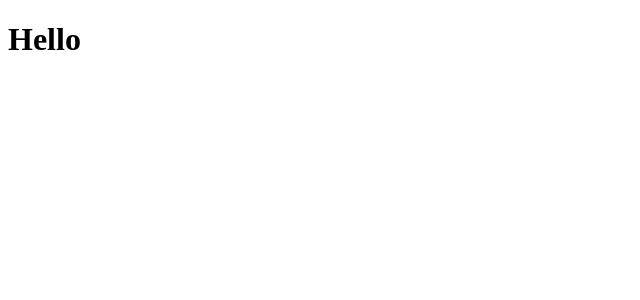
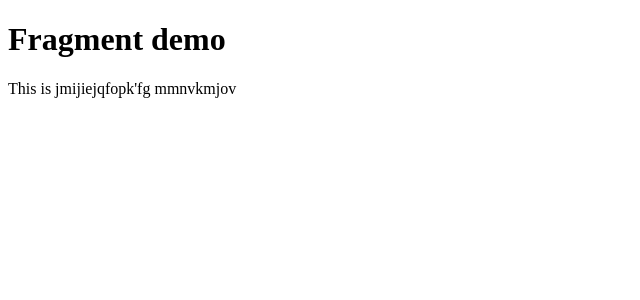
Before and after one commit to adetorodev/reactify, a React (Create React App) app: page / in a window 1280 px wide. Shown: the top 300 px of the page, without its empty margins (0-640 px from the left). Built offline with nearby package versions, Linux system fonts and the light colour scheme.

Commit message:
task: Fragment

```diff
--- a/src/App.js
+++ b/src/App.js
@@ -1,5 +1,11 @@
+import FragmentDemo from "./component/FragmentDemo";
+
 function App() {
-  return <div><h1>Hello</h1></div>;
+  return (
+    <div>
+    <FragmentDemo />
+  </div>
+  )
 }
 
 export default App;
--- /dev/null
+++ b/src/component/FragmentDemo.js
@@ -0,0 +1,12 @@
+import React from 'react'
+
+const FragmentDemo = () => {
+  return (
+    <React.Fragment>
+        <h1>Fragment demo</h1>
+        <p> This is jmijiejqfopk'fg mmnvkmjov</p>
+    </React.Fragment>
+  )
+}
+
+export default FragmentDemo
```
